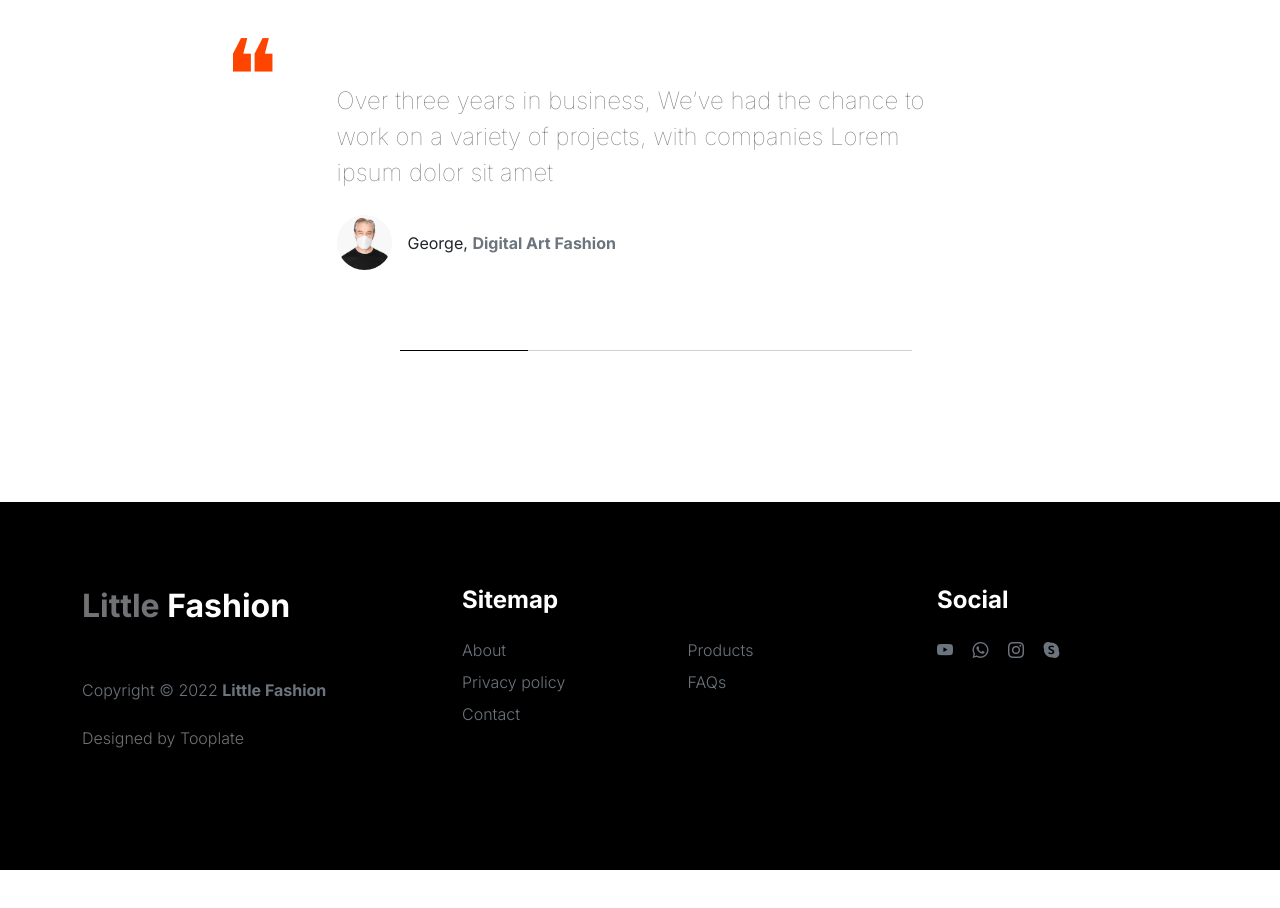
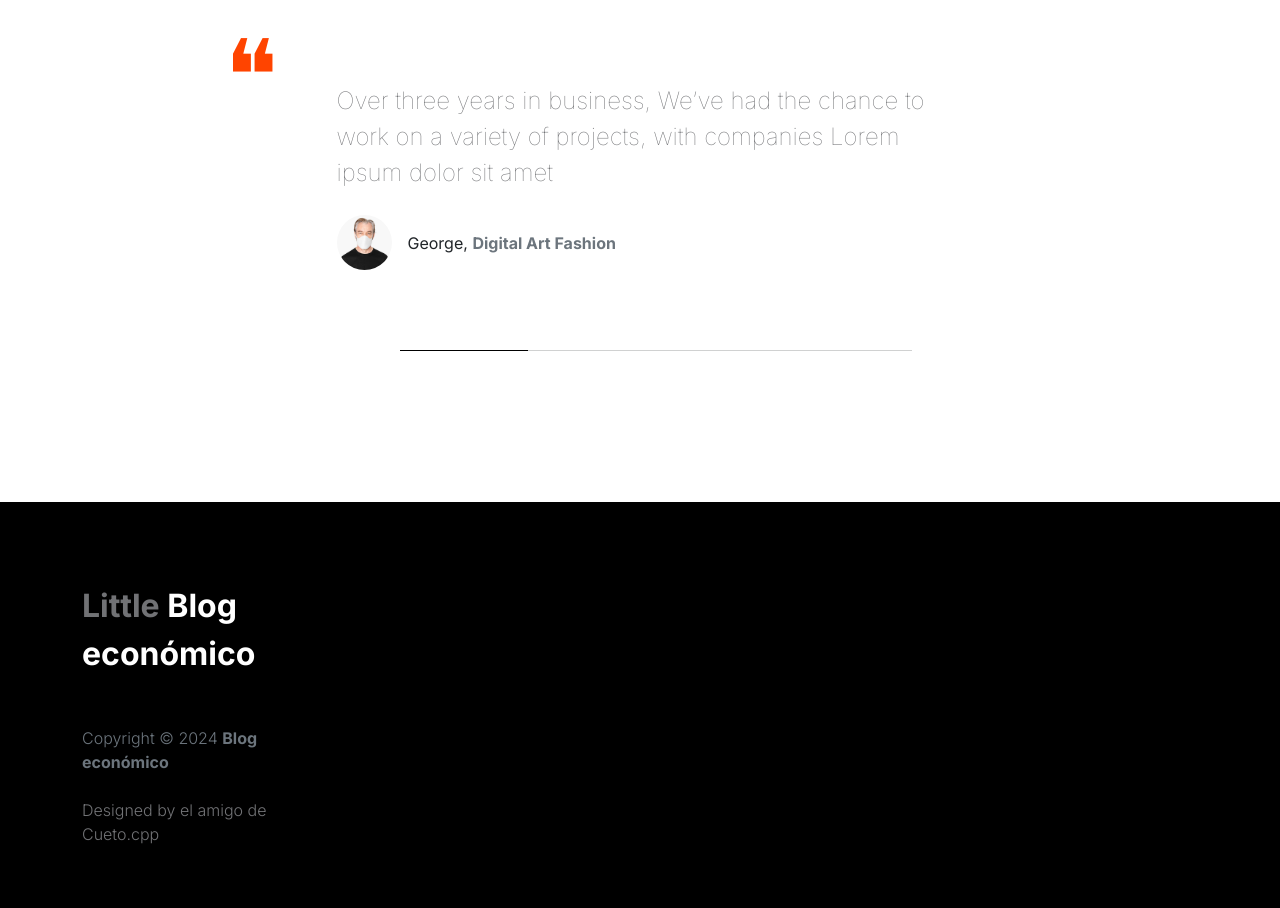
Before and after one commit to SebastianRojas6/Repo-Eco, a plain HTML site: page about.html in a window 1280 px wide. Shown: the part 1339-2247 px from the top of the page. Before the commit the page ends 2209 px from the top, so only its background shows below. Drawn offline with Linux system fonts and the light colour scheme.

Commit message:
me rendi

```diff
--- a/about.html
+++ b/about.html
@@ -224,49 +224,15 @@ https://www.tooplate.com/view/2127-little-fashion
         </main>
 
         <footer class="site-footer">
-            <div class="container">
-                <div class="row">
+                <div class="container">
+                    <div class="row">
 
-                    <div class="col-lg-3 col-10 me-auto mb-4">
-                        <h4 class="text-white mb-3"><a href="index.html">Little</a> Fashion</h4>
-                        <p class="copyright-text text-muted mt-lg-5 mb-4 mb-lg-0">Copyright © 2022 <strong>Little Fashion</strong></p>
-                        <br>
-                        <p class="copyright-text">Designed by <a href="https://www.tooplate.com/" target="_blank">Tooplate</a></p>
-                    </div>
-
-                    <div class="col-lg-5 col-8">
-                        <h5 class="text-white mb-3">Sitemap</h5>
-
-                        <ul class="footer-menu d-flex flex-wrap">
-                            <li class="footer-menu-item"><a href="about.html" class="footer-menu-link">About</a></li>
-
-                            <li class="footer-menu-item"><a href="#" class="footer-menu-link">Products</a></li>
-
-                            <li class="footer-menu-item"><a href="#" class="footer-menu-link">Privacy policy</a></li>
-
-                            <li class="footer-menu-item"><a href="#" class="footer-menu-link">FAQs</a></li>
-
-                            <li class="footer-menu-item"><a href="#" class="footer-menu-link">Contact</a></li>
-                        </ul>
-                    </div>
-
-                    <div class="col-lg-3 col-4">
-                        <h5 class="text-white mb-3">Social</h5>
-
-                        <ul class="social-icon">
-
-                            <li><a href="#" class="social-icon-link bi-youtube"></a></li>
-
-                            <li><a href="#" class="social-icon-link bi-whatsapp"></a></li>
-
-                            <li><a href="#" class="social-icon-link bi-instagram"></a></li>
-
-                            <li><a href="#" class="social-icon-link bi-skype"></a></li>
-                        </ul>
-                    </div>
-
-                </div>
-            </div>
+                        <div class="col-lg-3 col-10 me-auto mb-4">
+                            <h4 class="text-white mb-3"><a href="index.html">Little</a> Blog económico</h4>
+                            <p class="copyright-text text-muted mt-lg-5 mb-4 mb-lg-0">Copyright © 2024 <strong>Blog económico</strong></p>
+                            <br>
+                            <p class="copyright-text">Designed by <a href="https://www.tooplate.com/" target="_blank">el amigo de Cueto.cpp</a></p>
+                        </div>
         </footer>
 
         <!-- TEAM MEMBER MODAL -->
```
Also changed, not shown: index.html (+1 -1 lines).
